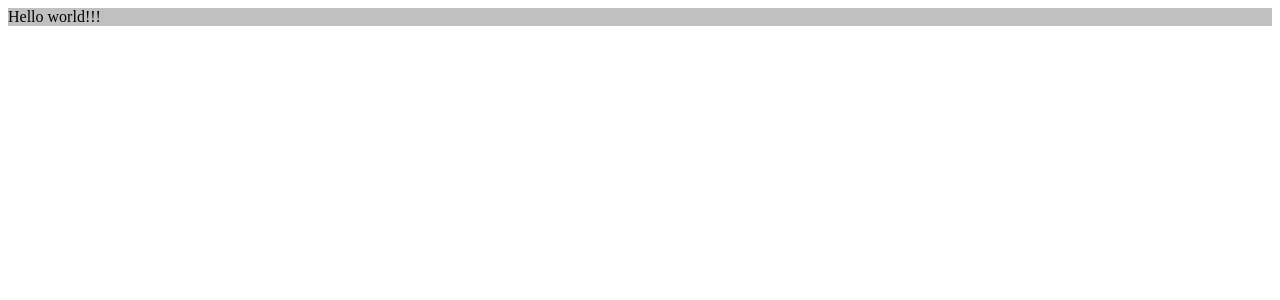
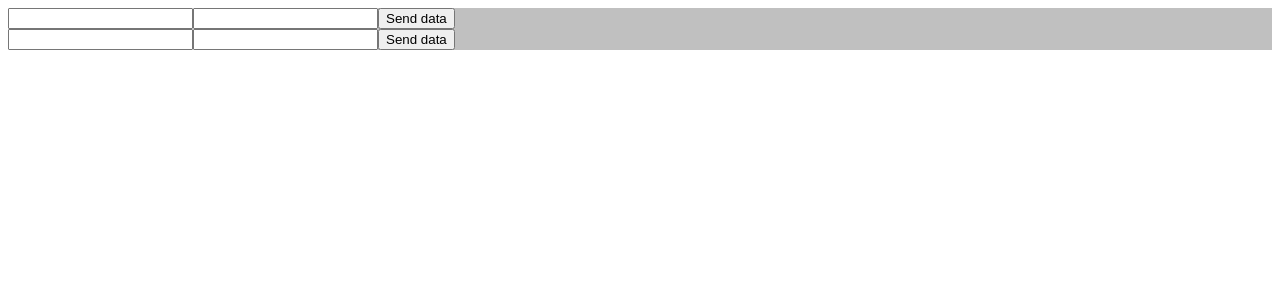
Before and after one commit to Oleh3131/react-june-2022, a React (Create React App) app: page / in a window 1280 px wide. Shown: the top 300 px of the page. Built offline with nearby package versions, Linux system fonts and the light colour scheme.

Commit message:
practice info about forms

```diff
--- a/src/App.js
+++ b/src/App.js
@@ -1,9 +1,14 @@
 import './App.css';
+import SecondFormComponentExample
+    from "./components/SecondFormComponentExample/SecondFormComponentExample";
+import FirstFormComponentExample
+    from "./components/FirstFormComponentExample/FirstFormComponentExample";
 
 function App() {
     return (
         <div className="App">
-            Hello world!!!
+           <FirstFormComponentExample/>
+           <SecondFormComponentExample/>
         </div>
     );
 }
--- /dev/null
+++ b/src/components/FirstFormComponentExample/FirstFormComponentExample.js
@@ -0,0 +1,81 @@
+import React, {useState} from 'react';
+
+const FirstFormComponentExample = () => {
+
+    // ----------------ПЕРЕВЕДЕННЯ СТАНУ НЕКОНТРОЛЬОВАНОЇ ФОРМИ У СТАН КОНТРОЛЬОВАНОЇ ЧЕРЕЗ USESTATE---------------
+
+//     const [login,setLogin] = useState('');
+//
+//     const [password,setPassword] = useState('');
+//
+//     function onSubmit(e) {
+//
+//         e.preventDefault()
+//
+//         console.log(e.target.login.value)
+//         console.log(e.target.password.value)
+//
+//     }
+//
+//     function onLoginChange(e) {
+//
+//         setLogin(e.target.value)
+//
+//     }
+//
+//     function onPasswordChange(e) {
+//
+//         setPassword(e.target.value)
+//
+//     }
+//
+//     return (
+//         <div>
+//             <form onSubmit={onSubmit}>
+//                 <input type="text" name={'login'} value={login} onChange={onLoginChange}/>
+//                 <input type="text" name={'password'} value={password} onChange={onPasswordChange}/>
+//                 <button>Send data</button>
+//             </form>
+//         </div>
+//     );
+// };
+
+
+
+    // -------------------------------------ДРУГИЙ ВАРІАНТ-----------------------------------------------------------------------------
+
+    const [formState,setFormState] = useState({login: '', password: ''});
+
+    function onSubmit(e) {
+
+        e.preventDefault()
+
+        console.log(e.target.login.value)
+        console.log(e.target.password.value)
+
+        console.log(formState)
+
+
+        // send info to api
+    }
+
+
+    function onChange(e) {
+
+       setFormState({...formState,[e.target.name]:e.target.value})
+
+    }
+
+
+    return (
+        <div>
+            <form onSubmit={onSubmit}>
+                <input type="text" name={'login'} value={formState.login} onChange={onChange}/>
+                <input type="text" name={'password'} value={formState.password} onChange={onChange}/>
+                <button>Send data</button>
+            </form>
+        </div>
+    );
+};
+
+export default FirstFormComponentExample;
--- /dev/null
+++ b/src/components/SecondFormComponentExample/SecondFormComponentExample.js
@@ -0,0 +1,35 @@
+import React, {useRef} from 'react';
+
+const SecondFormComponentExample = () => {
+
+
+    // ----------------ВІДОБРАЖЕННЯ НЕКОНТРОЛЬОВАНОЇ КОМПОНЕНТИ(РЕАКТ ПРОСТО РОБИТЬ НА НЕЇ РЕФЕРЕНСИ)---------------
+
+    const login = useRef();
+
+    const password = useRef();
+
+
+    function onSubmit(e) {
+
+        e.preventDefault()
+
+        console.log(login.current.value)
+        console.log(password.current.value)
+
+        // create obj and send to API
+    }
+
+
+    return (
+        <div>
+            <form onSubmit={onSubmit}>
+                <input type="text" name={'login'} ref={login}/>
+                <input type="text" name={'password'} ref={password}/>
+                <button>Send data</button>
+            </form>
+        </div>
+    );
+};
+
+export default SecondFormComponentExample;
```
